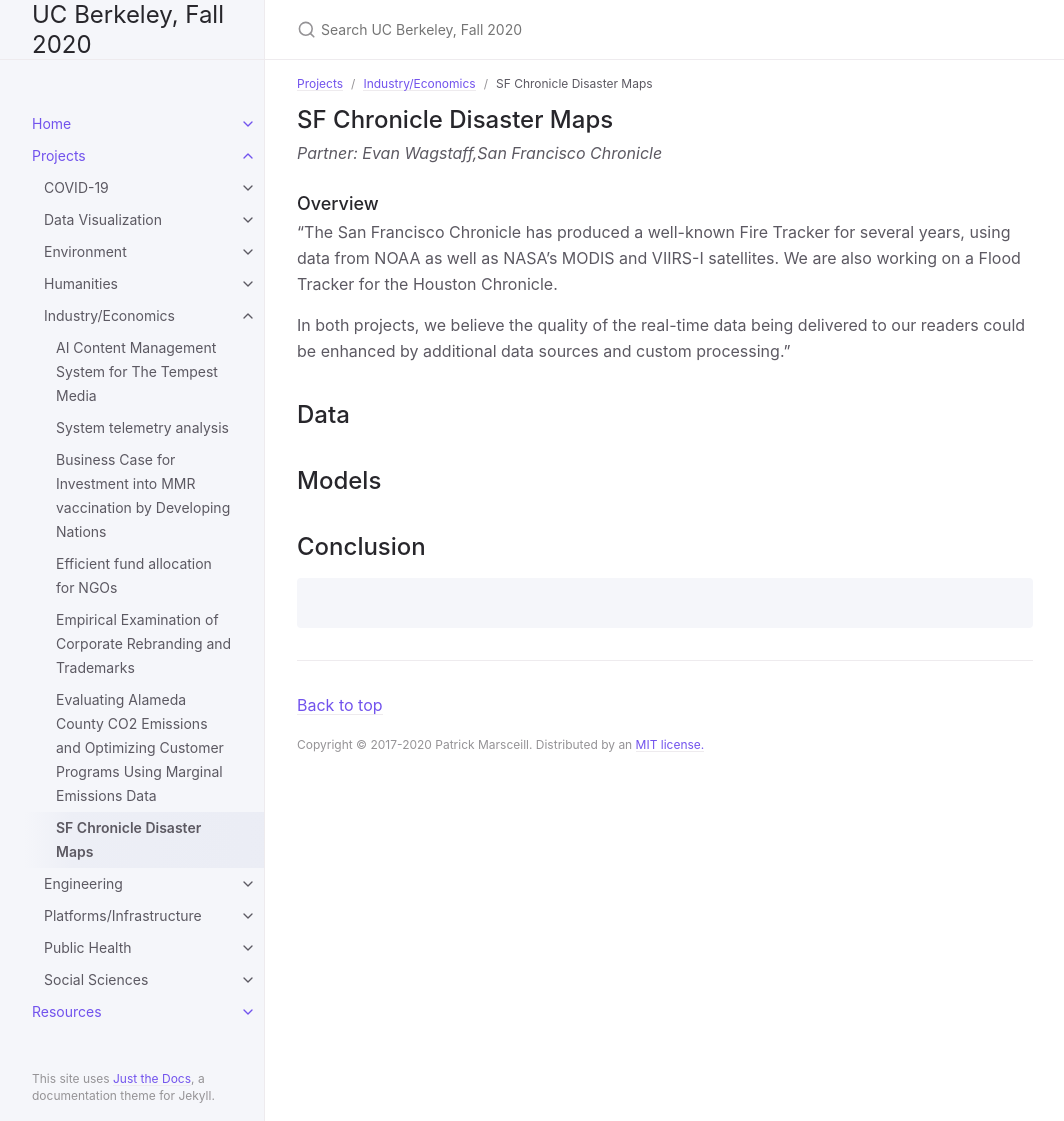
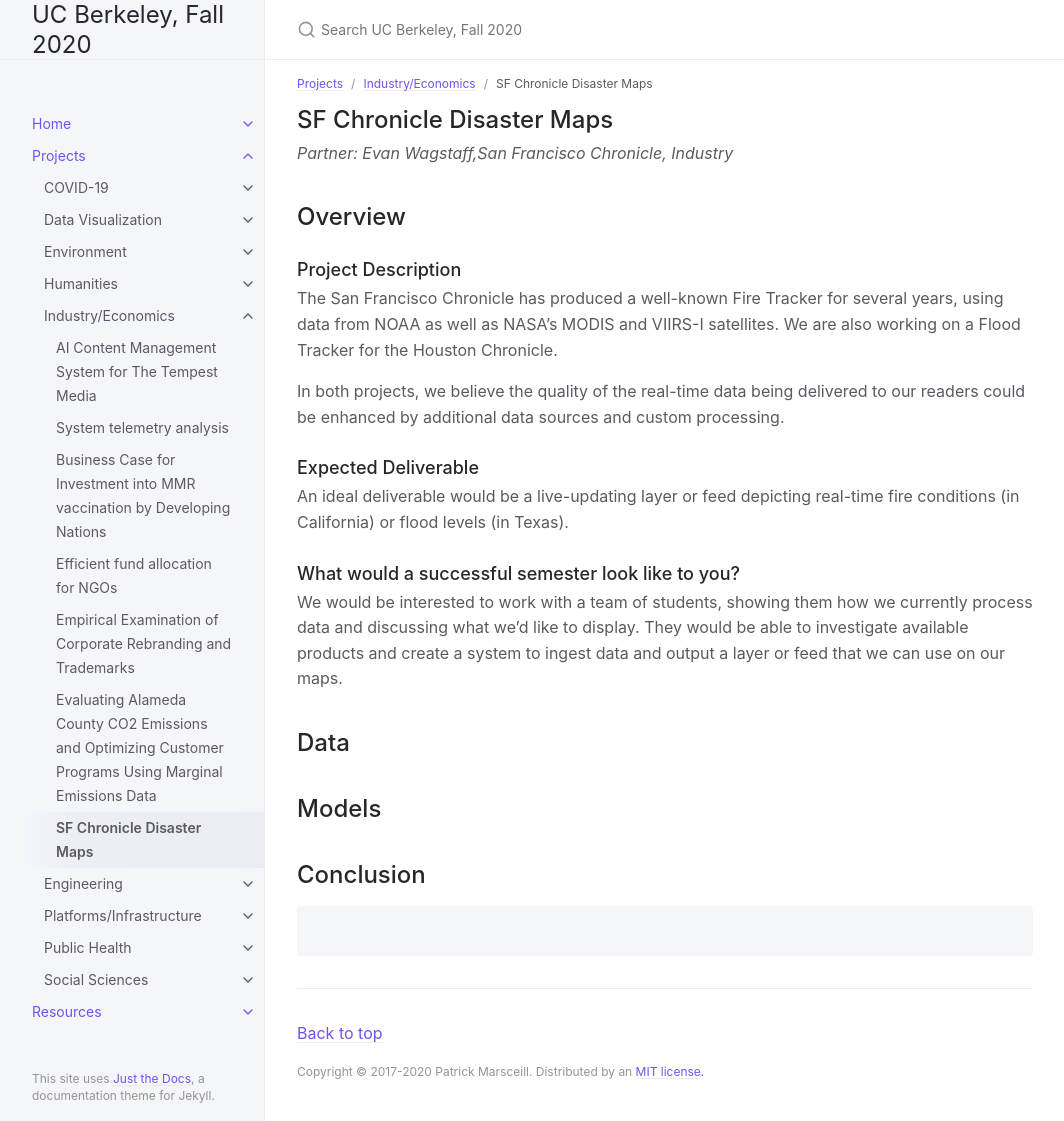
Before and after one commit to DS-Discovery/ds-discovery.github.io, a Jekyll site: the page built from Projects/Industry:Economics/SF Chronicle Disaster Maps.md, in a window 1280 px wide and 1121 px high. Shown: the whole window, without its empty margins (107-1171 px from the left). Built offline with Jekyll 4.4.1, drawn with Linux system fonts in a browser that asks for light colours.

Commit message:
Update SF Chronicle Disaster Maps.md

```diff
--- a/Projects/Industry:Economics/SF Chronicle Disaster Maps.md
+++ b/Projects/Industry:Economics/SF Chronicle Disaster Maps.md
@@ -3,18 +3,23 @@ layout: default
 title: SF Chronicle Disaster Maps
 parent: Industry/Economics
 grand_parent: Projects
-nav_order: 4
+nav_order: 5
 ---
 
 
 ## SF Chronicle Disaster Maps
-*Partner: Evan Wagstaff,San Francisco Chronicle*
+*Partner: Evan Wagstaff,San Francisco Chronicle, Industry*
 
-### Overview
+## Overview
+### Project Description
+The San Francisco Chronicle has produced a well-known Fire Tracker for several years, using data from NOAA as well as NASA's MODIS and VIIRS-I satellites. We are also working on a Flood Tracker for the Houston Chronicle.
 
-"The San Francisco Chronicle has produced a well-known Fire Tracker for several years, using data from NOAA as well as NASA's MODIS and VIIRS-I satellites. We are also working on a Flood Tracker for the Houston Chronicle.
+In both projects, we believe the quality of the real-time data being delivered to our readers could be enhanced by additional data sources and custom processing.
+### Expected Deliverable
+An ideal deliverable would be a live-updating layer or feed depicting real-time fire conditions (in California) or flood levels (in Texas).
+### What would a successful semester look like to you?
+We would be interested to work with a team of students, showing them how we currently process data and discussing what we'd like to display. They would be able to investigate available products and create a system to ingest data and output a layer or feed that we can use on our maps.
 
-In both projects, we believe the quality of the real-time data being delivered to our readers could be enhanced by additional data sources and custom processing."
 
 ## Data
 
```
